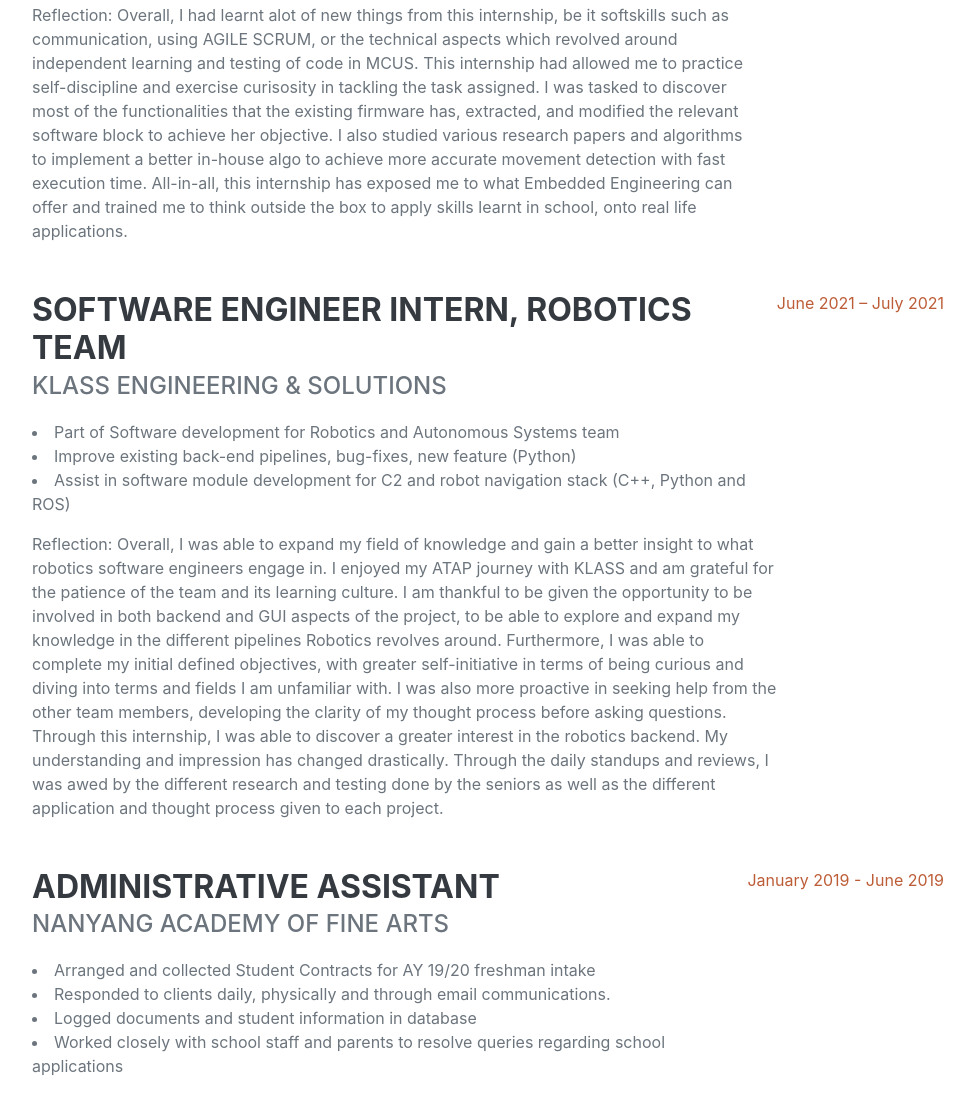
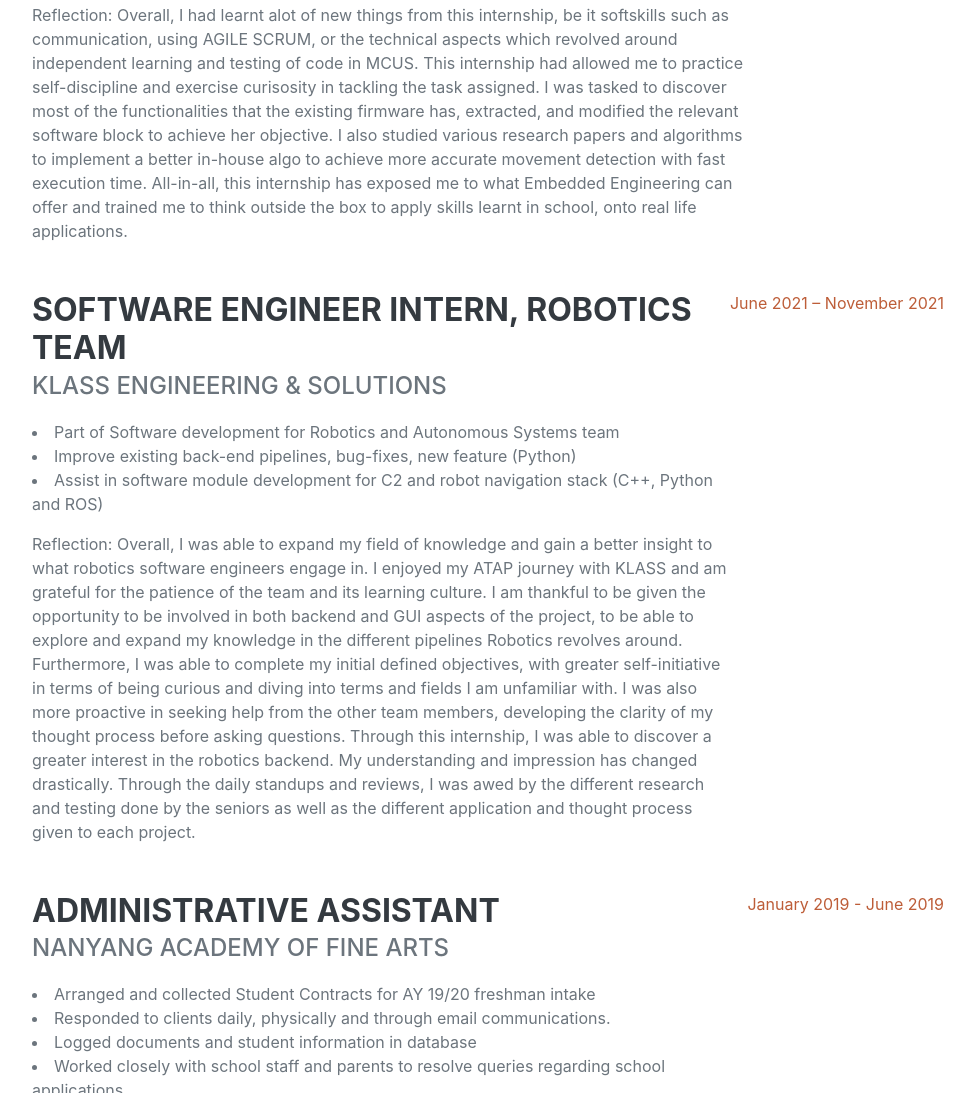
Before and after one commit to EmilyTJX/portfolio, a plain HTML site: page index.html in a window 1280 px wide. Shown: the part 1446-2539 px from the top of the page, without its empty margins (288-1262 px from the left). Drawn offline with nearby package versions, Linux system fonts and the light colour scheme; a web font is replaced by a local one.

Commit message:
hotfix bug, intern duration

```diff
--- a/index.html
+++ b/index.html
@@ -146,7 +146,7 @@
                             reviews, I was awed by the different research and testing done by the seniors as well as
                             the different application and thought process given to each project. </div>
                     </div>
-                    <div class="flex-shrink-0"><span class="text-primary">June 2021 – July 2021</span></div>
+                    <div class="flex-shrink-0"><span class="text-primary">June 2021 – November 2021</span></div>
                 </div>
                 <div class="d-flex flex-column flex-md-row justify-content-between">
                     <div class="flex-grow-1">
```
